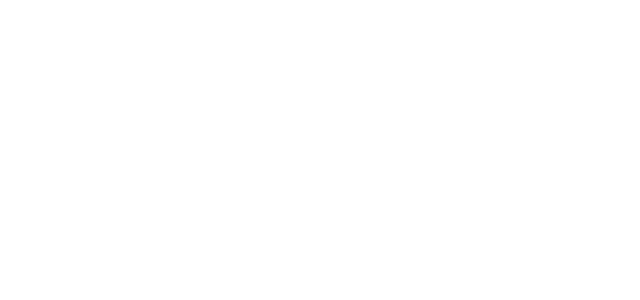
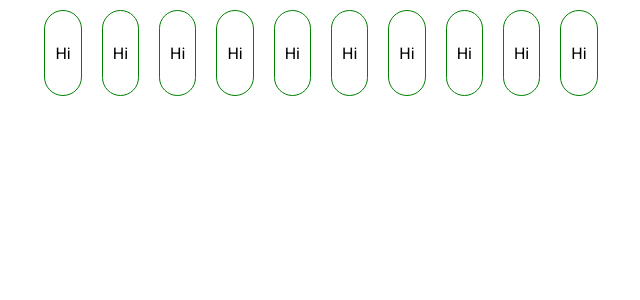
Before and after one commit to MaciejWWojcik/directives-and-pipes-course, an Angular app: page / in a window 1280 px wide. Shown: the top 300 px of the page, without its empty margins (319-959 px from the left). Built offline with nearby package versions, Linux system fonts and the light colour scheme.

Commit message:
solution 1

```diff
--- a/src/app/app.component.html
+++ b/src/app/app.component.html
@@ -1,2 +1 @@
-<!--TODO use that to test-->
-<!--<div *appRepeat="10"> hello </div>-->
+<div *appRepeat="10"> Hi</div>
--- a/src/app/app.component.scss
+++ b/src/app/app.component.scss
@@ -4,7 +4,7 @@
   align-items: center;
 }
 
-section {
+div {
   border: 1px solid green;
   border-radius: 20px;
   padding: 10px;
--- a/src/app/directives/repeat.directive.ts
+++ b/src/app/directives/repeat.directive.ts
@@ -14,12 +14,18 @@ import {
 })
 export class RepeatDirective implements OnInit {
 
-  // TODO get amount of elements to render
+  @Input('appRepeat') repeats!: number;
 
-  constructor() {
+  constructor(
+    private templateRef: TemplateRef<any>,
+    private viewContainerRef: ViewContainerRef,
+  ) {
   }
 
   ngOnInit() {
-    // TODO render elements, based on the passed amount
+    this.viewContainerRef.clear();
+    for (let i = 0; i < this.repeats; i++) {
+      this.viewContainerRef.createEmbeddedView(this.templateRef);
+    }
   }
 }
```
